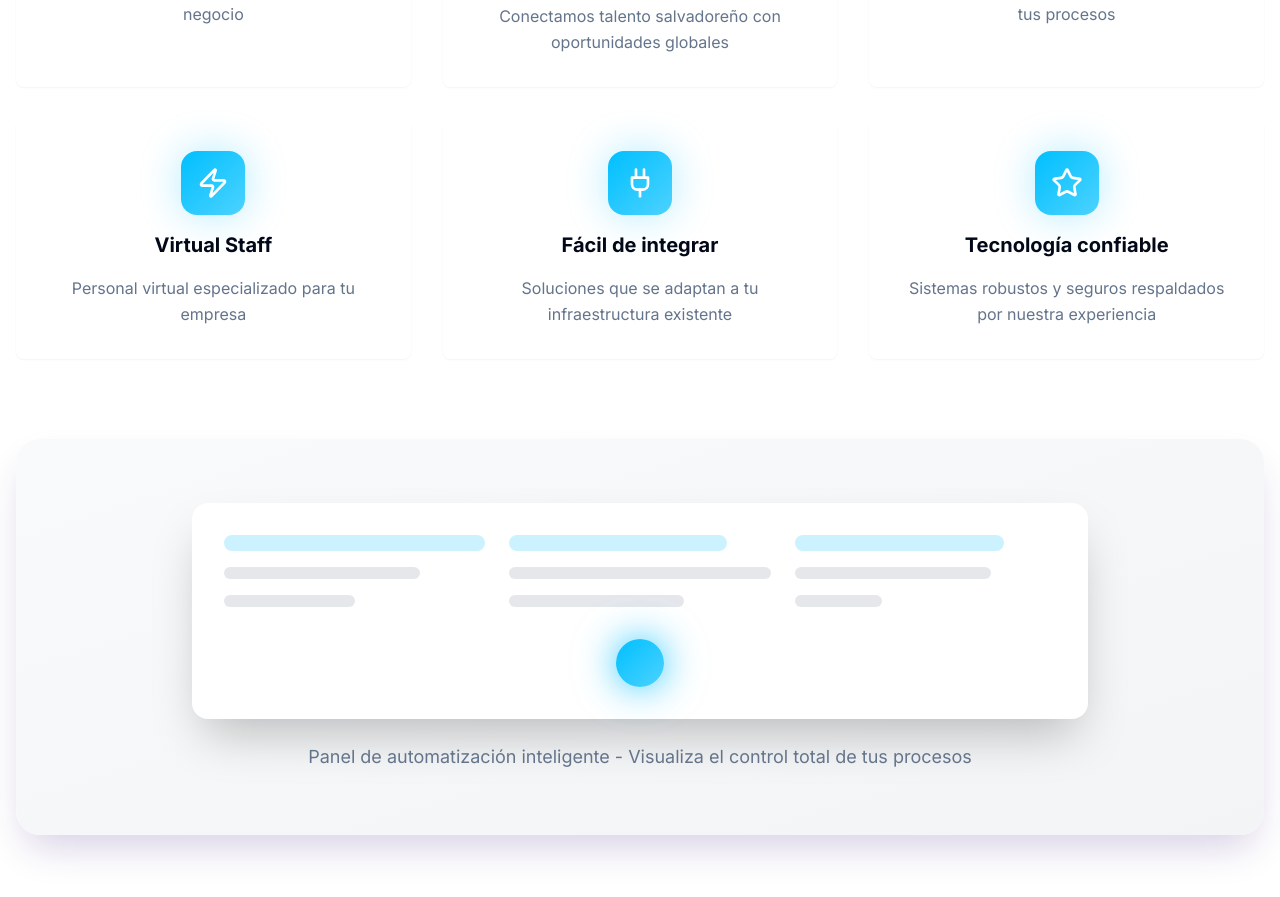
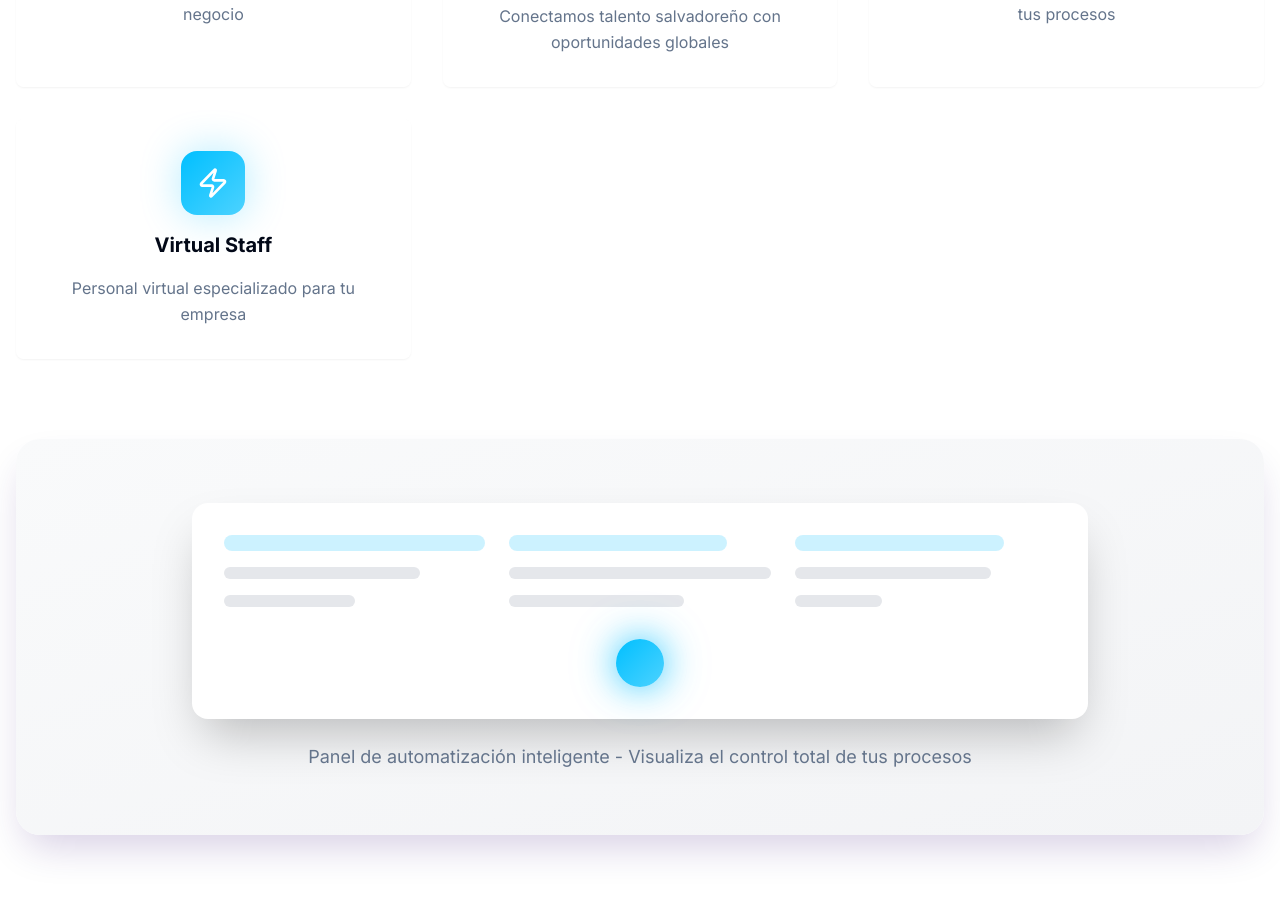
Before and after one commit to oscarcodesv/sivar-ai-forge, a React (Vite) app: page / in a window 1280 px wide. Shown: the part 1366-2263 px from the top of the page. Built offline with nearby package versions, Linux system fonts and the light colour scheme.

Commit message:
Reverted to commit fb9ff156dda90edb3b4091329e694761184d10f4

```diff
--- a/src/components/About.tsx
+++ b/src/components/About.tsx
@@ -1,5 +1,5 @@
 import { Card, CardContent } from "@/components/ui/card";
-import { Code, Zap, HeartHandshake, Shield, Plug, Star } from "lucide-react";
+import { Code, Zap, HeartHandshake, Shield } from "lucide-react";
 
 const About = () => {
   const features = [
@@ -22,16 +22,6 @@ const About = () => {
       icon: Zap,
       title: "Virtual Staff",
       description: "Personal virtual especializado para tu empresa"
-    },
-    {
-      icon: Plug,
-      title: "Fácil de integrar",
-      description: "Soluciones que se adaptan a tu infraestructura existente"
-    },
-    {
-      icon: Star,
-      title: "Tecnología confiable",
-      description: "Sistemas robustos y seguros respaldados por nuestra experiencia"
     }
   ];
 
```
